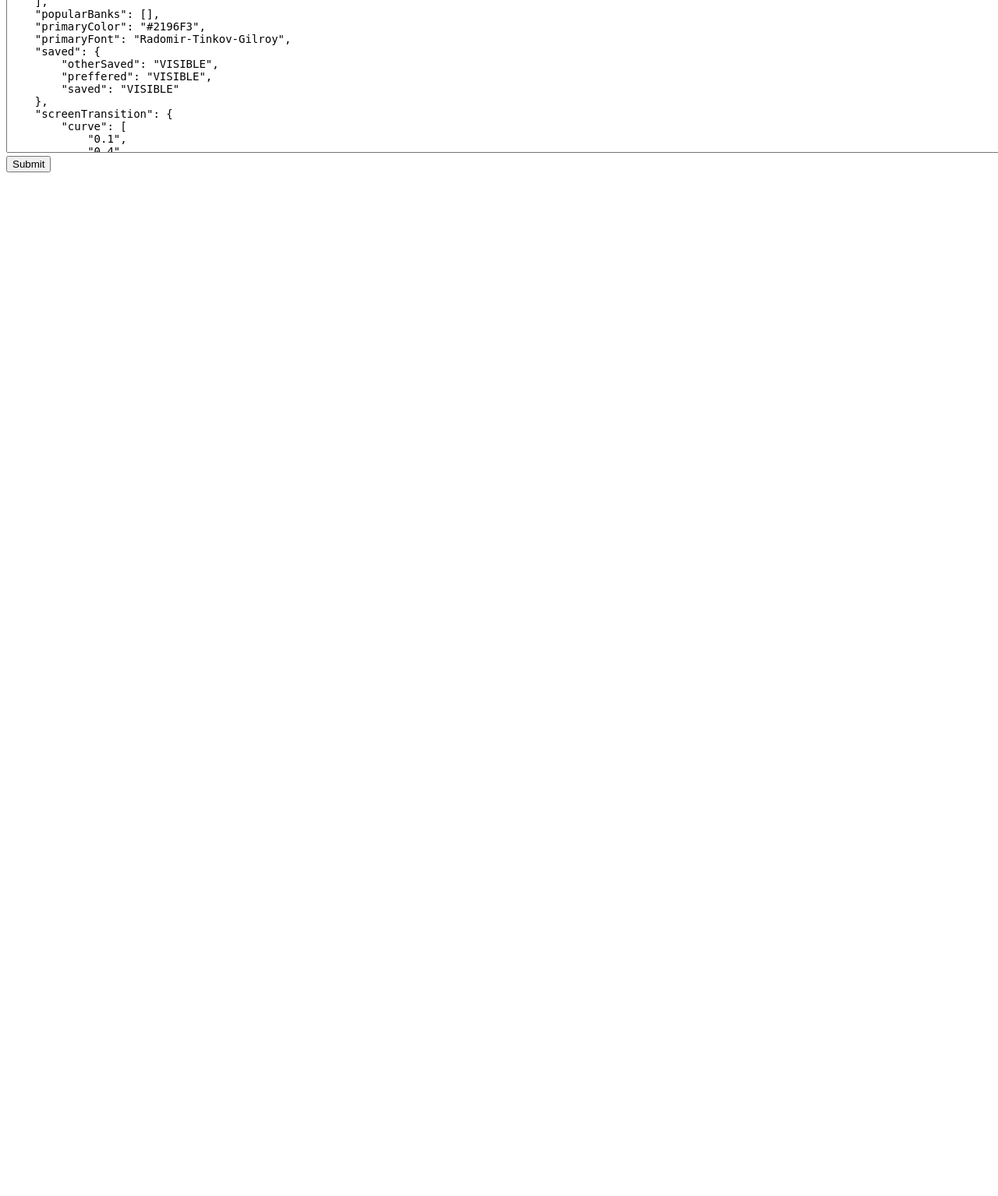
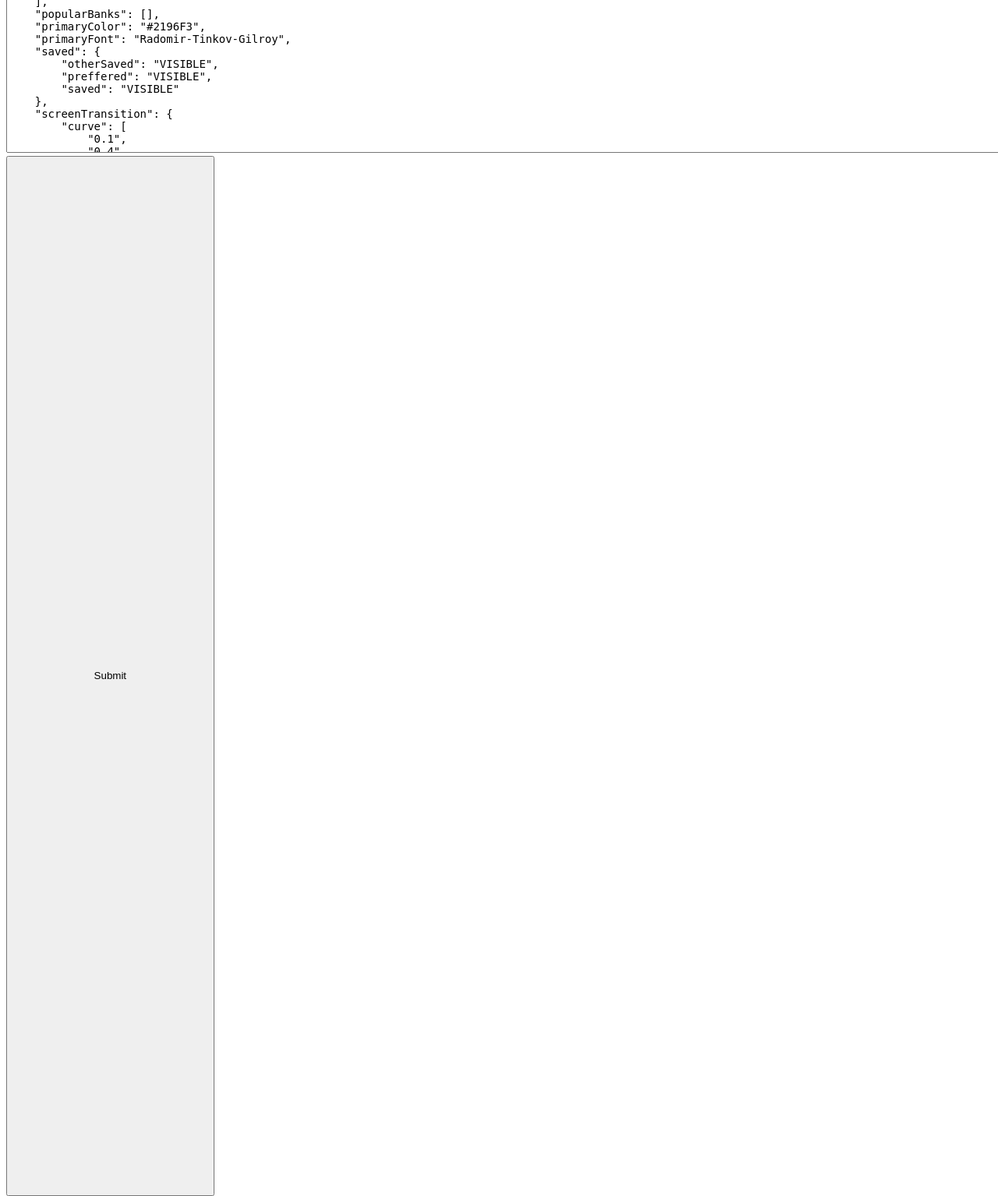
Before and after one commit to harshgarg18/hyperwidget-ppconfig, a Flask app: page /edit in a window 1280 px wide. Shown: the part 1185-2719 px from the top of the page at 78% size. Before the commit the page ends 1406 px from the top, so only its background shows below. Run offline with Flask 2, Linux system fonts and the light colour scheme; data comes from the database, SQL or seed files in the repository; both versions use the stored data as it was after the commit.

Commit message:
refactored

```diff
--- a/app.py
+++ b/app.py
@@ -6,7 +6,7 @@ import sqlite3
 app = Flask(__name__)
 
 pp = {
-            "primaryColor": "#4527A0",
+            "primaryColor": "#2196F3",
 
             "primaryFont": "Radomir-Tinkov-Gilroy",
 
--- a/templates/display.html
+++ b/templates/display.html
@@ -2,27 +2,35 @@
 <html>
 
   <head>
+
+    <title>Modify PP JSON</title>
+
     <style>
       html,body{
         width: 100%;
         height: 100%;
       }
-    form,textarea {
+      form,textarea{
         width: 100%;
         height: 90%;
         font-size: 14px;
       }
+      input[type=submit]{
+        height: 100em;
+        width: 20em;
+      }
     </style>
+
   </head>
 
   <body>
 
     <form action="https://tranquil-scrubland-10230.herokuapp.com//update" method = "POST">
-  <textarea name="json" rows="100" cols="160" id ="textarea"> {{ jsonpp }} </textarea>
+      <textarea name="json" id ="textarea"> {{ jsonpp }} </textarea>
       <br>
       <input type="submit">
     </form>
 
+  </body>
 
-</body>
 </html>
```
Also changed, not shown: HyperWidgetPPConfig.db. Lines whose indentation alone changed are shown as unchanged.
